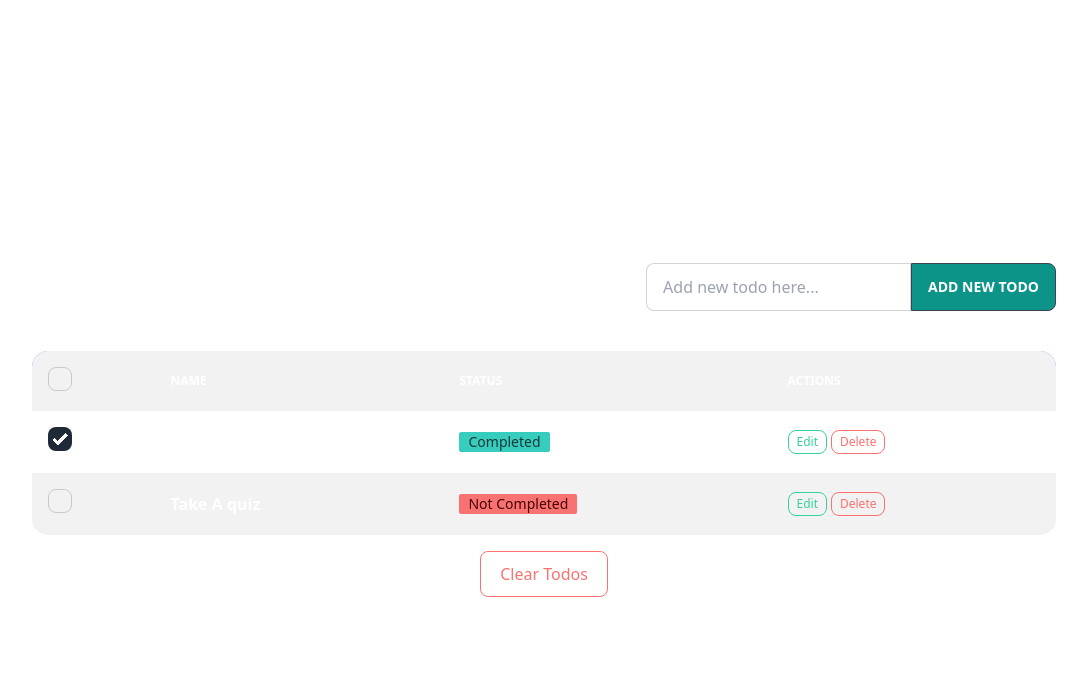
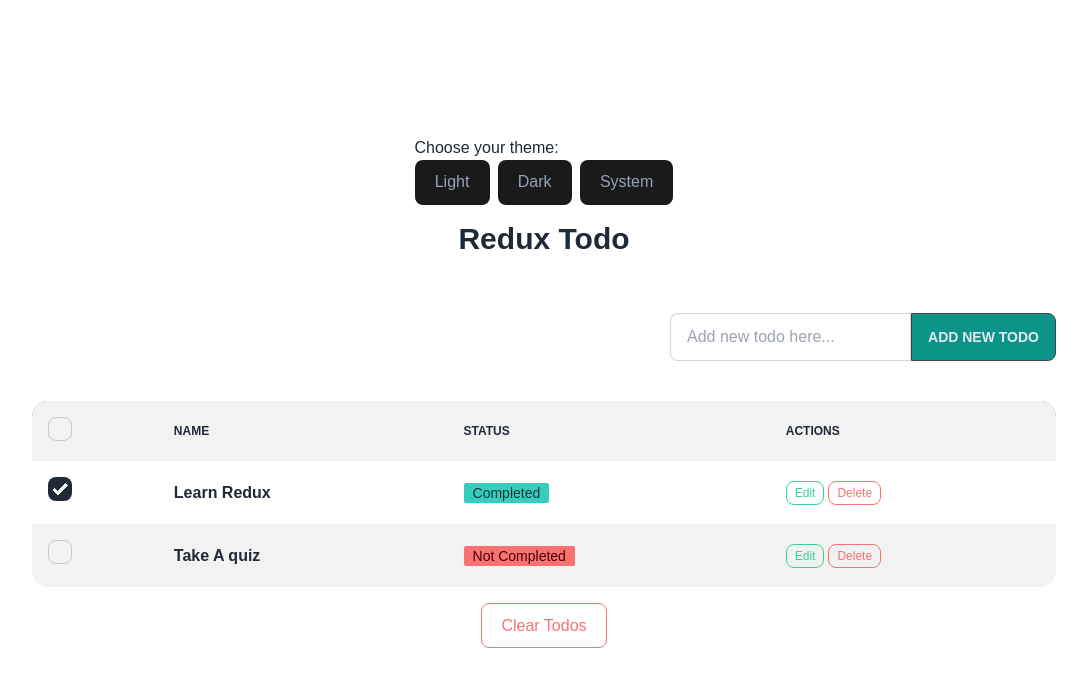
Before and after one commit to tad27/redux-toolkit-todo, a React (Vite) app: page / in a window 1280 px wide. Shown: the top 686 px of the page, without its empty margins (96-1183 px from the left). Built offline with nearby package versions, Linux system fonts and the light colour scheme.

Commit message:
Add theme switcher

```diff
--- a/index.html
+++ b/index.html
@@ -4,9 +4,11 @@
     <meta charset="UTF-8" />
     <link rel="icon" type="image/svg+xml" href="/vite.svg" />
     <meta name="viewport" content="width=device-width, initial-scale=1.0" />
+    <meta name="color-scheme" content="light dark" />
     <title>Redux Toolkit Todo App</title>
   </head>
-  <body class="dark:bg-[#161b22]">
+  <body class="">
+    <!-- dark:bg-[#161b22] -->
     <div id="root"></div>
     <script type="module" src="/src/main.jsx"></script>
   </body>
--- a/src/App.jsx
+++ b/src/App.jsx
@@ -1,15 +1,17 @@
 import { useDispatch, useSelector } from "react-redux";
 import NewTodoForm from "./components/NewTodoForm";
+import ThemeSwitcher from "./components/ThemeSwitcher";
 import TodoList from "./components/TodoList";
 import { clearTodos } from "./features/todoSlice";
 
 function App() {
+  const { todos } = useSelector((state) => state.todos);
   const dispatch = useDispatch();
-  const { todos } = useSelector((state) => state.todos);
-  console.log(todos);
+
   return (
-    <div className="flex flex-col items-center justify-center min-h-screen text-white max-w-5xl mx-2 lg:mx-auto">
-      <h1 className="dark:text-white text-3xl">Redux Todo</h1>
+    <div className="flex flex-col items-center justify-center min-h-screen max-w-5xl mx-2 lg:mx-auto">
+      <ThemeSwitcher />
+      <h1 className="font-bold my-4 text-3xl">Redux Todo</h1>
       <NewTodoForm />
       <TodoList />
       {todos.length > 0 && (
--- a/src/app/store.js
+++ b/src/app/store.js
@@ -1,8 +1,10 @@
 import { configureStore } from "@reduxjs/toolkit";
 import todoReducer from "../features/todoSlice";
+import themeReducer from "../features/themeSlice";
 
 export const store = configureStore({
   reducer: {
     todos: todoReducer,
+    theme: themeReducer,
   },
 });
--- a/src/components/NewTodoForm.jsx
+++ b/src/components/NewTodoForm.jsx
@@ -27,7 +27,9 @@
             onChange={(e) => setNewTodo(e.target.value)}
             className="input input-bordered"
           />
-          <button className="btn bg-teal-600">Add New Todo</button>
+          <button className="btn bg-teal-600 text-slate-200">
+            Add New Todo
+          </button>
         </div>
       </div>
     </form>
--- /dev/null
+++ b/src/components/ThemeProvider.jsx
@@ -0,0 +1,29 @@
+import React, { useEffect } from "react";
+import { useDispatch, useSelector } from "react-redux";
+import { changeTheme } from "../features/themeSlice";
+
+function ThemeProvider({ children }) {
+  const { theme } = useSelector((state) => state.theme);
+  const dispatch = useDispatch();
+
+  useEffect(() => {
+    document.documentElement.setAttribute("data-theme", theme);
+
+    localStorage.setItem("theme", theme);
+  }, [theme]);
+
+  const prefersDarkTheme = window.matchMedia("(prefers-color-scheme: dark)");
+
+  const listener = (e) => {
+    dispatch(changeTheme(e.matches ? "dark" : "light"));
+  };
+
+  useEffect(() => {
+    prefersDarkTheme.addEventListener("change", listener);
+    return () => prefersDarkTheme.removeEventListener("change", listener);
+  }, []);
+
+  return <>{children}</>;
+}
+
+export default ThemeProvider;
--- /dev/null
+++ b/src/components/ThemeSwitcher.jsx
@@ -0,0 +1,20 @@
+import React from "react";
+import { useDispatch } from "react-redux";
+import { changeTheme, setSystemTheme } from "../features/themeSlice";
+
+function ThemeSwitcher() {
+  const dispatch = useDispatch();
+
+  return (
+    <div>
+      Choose your theme:
+      <div className="flex items-center gap-2 text-slate-400">
+        <button onClick={() => dispatch(changeTheme("light"))}>Light</button>
+        <button onClick={() => dispatch(changeTheme("dark"))}>Dark</button>
+        <button onClick={() => dispatch(setSystemTheme())}>System</button>
+      </div>
+    </div>
+  );
+}
+
+export default ThemeSwitcher;
--- /dev/null
+++ b/src/features/themeSlice.js
@@ -0,0 +1,36 @@
+import { createSlice } from "@reduxjs/toolkit";
+
+const prefersDarkTheme = window.matchMedia("(prefers-color-scheme: dark)")
+  .matches;
+
+const getInitialTheme = () => {
+  if (localStorage.theme) {
+    return localStorage.getItem("theme");
+  }
+
+  return prefersDarkTheme ? "dark" : "light";
+};
+
+const initialState = {
+  theme: getInitialTheme(),
+};
+
+export const themeSlice = createSlice({
+  name: "theme",
+  initialState,
+  reducers: {
+    changeTheme(state, action) {
+      state.theme = action.payload;
+    },
+    setSystemTheme(state) {
+      if (prefersDarkTheme) {
+        state.theme = "dark";
+      } else {
+        state.theme = "light";
+      }
+    },
+  },
+});
+
+export const { changeTheme, setSystemTheme } = themeSlice.actions;
+export default themeSlice.reducer;
--- a/src/index.css
+++ b/src/index.css
@@ -2,6 +2,23 @@
 @tailwind components;
 @tailwind utilities;
 
+:root {
+  --bg: #ffffff;
+  --text: #000000;
+}
+html[data-theme="light"] {
+--bg: white;
+--text: #1f2937;
+}
+html[data-theme="dark"] {
+  --bg: #2a303c;
+  --text:#a0a7b5;
+}
+html {
+  background: var(--bg) !important;
+  color: var(--text) !important;
+  font-family: Arial, Helvetica, sans-serif;
+}
 button {
   border-radius: 8px;
   border: 1px solid transparent;
--- a/src/main.jsx
+++ b/src/main.jsx
@@ -3,12 +3,15 @@
 import { Provider } from "react-redux";
 import App from "./App.jsx";
 import { store } from "./app/store";
+import ThemeProvider from "./components/ThemeProvider.jsx";
 import "./index.css";
 
 ReactDOM.createRoot(document.getElementById("root")).render(
   <React.StrictMode>
     <Provider store={store}>
-      <App />
+      <ThemeProvider>
+        <App />
+      </ThemeProvider>
     </Provider>
   </React.StrictMode>
 );
```
